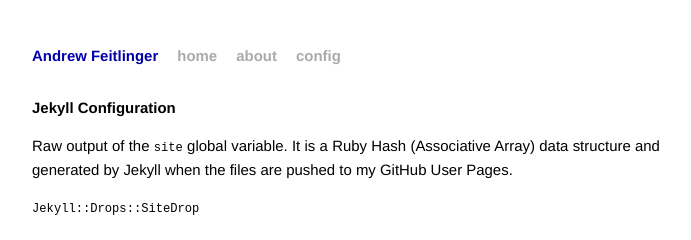
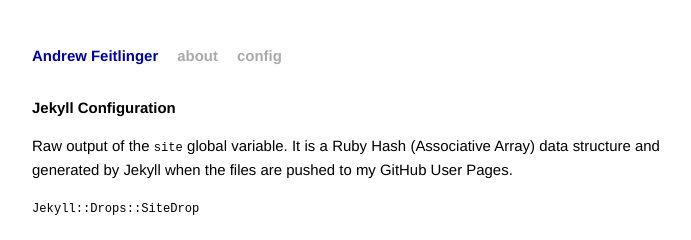
Before and after one commit to andrewfeitlinger/andrewfeitlinger.github.io, a Jekyll site: the page built from pages/config/index.html, in a window 1280 px wide. Shown: the top 240 px of the page, without its empty margins (294-985 px from the left). Built offline with Jekyll 4.4.1, drawn with Linux system fonts in a browser that asks for light colours.

Commit message:
Removed redundant 'home' link.

```diff
--- a/_layouts/default.html
+++ b/_layouts/default.html
@@ -25,8 +25,7 @@
             <div class="site">
 
                 <div class="header">
-                    <h1 class="title"><a href="/">{{ site.name }}</a></h1>
-                    <a class="extra" href="/">home</a>
+                    <h1 class="title" title="home"><a href="/">{{ site.name }}</a></h1>
                     <a class="extra" href="/pages/about/">about</a>
                     <a class="extra" href="/pages/config/">config</a>
                 </div>
```
